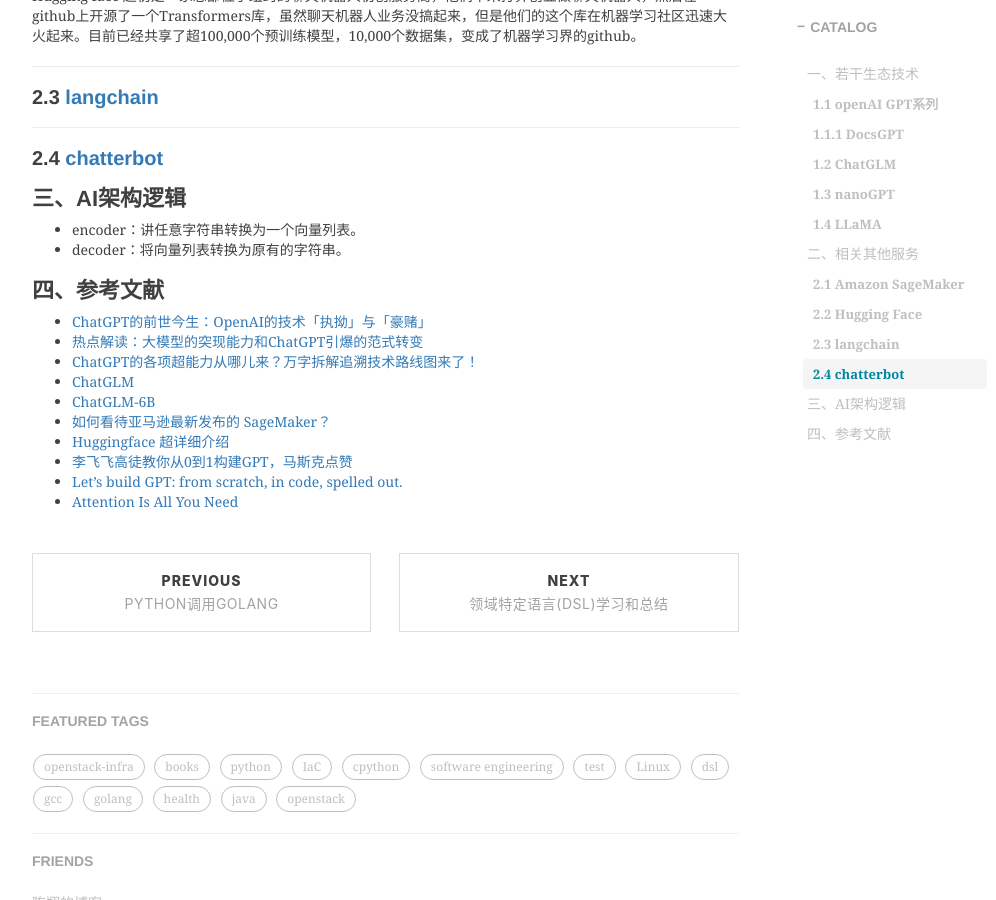
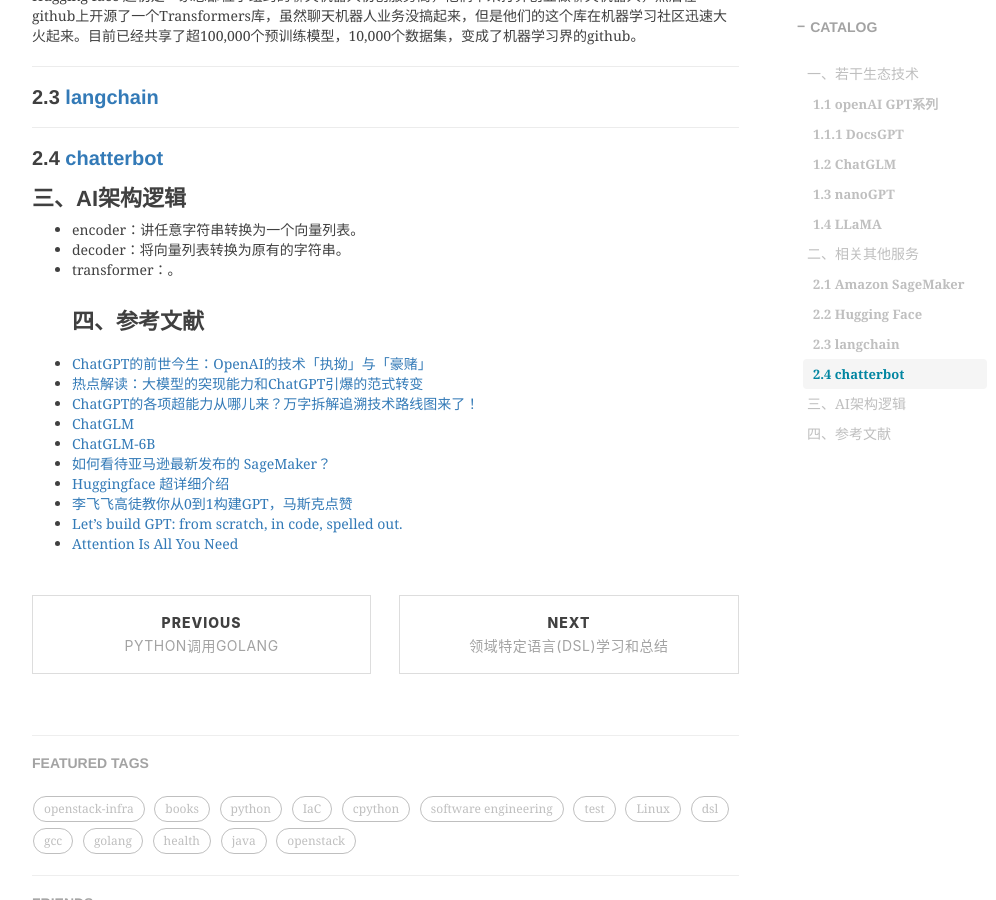
Before and after one commit to shihai1991/shihai1991.github.io, a Jekyll site: the page built from _posts/2023-02-16-openai生态调研.md, in a window 1280 px wide and 900 px high, scrolled down 2186 px. Shown: the whole window, without its empty margins (233-1229 px from the left). Built offline with Jekyll 4.4.1, drawn with Linux system fonts in a browser that asks for light colours; nearby versions of some CDN libraries; comment, search, counter and statistics services are not loaded.

Commit message:
Update 2023-02-16-openai生态调研.md

```diff
--- a/_posts/2023-02-16-openai生态调研.md
+++ b/_posts/2023-02-16-openai生态调研.md
@@ -44,14 +44,12 @@
 
 ## 2.3 [langchain](https://langchain.readthedocs.io/en/latest/)
 
-
 ## 2.4 [chatterbot](https://chatterbot.readthedocs.io/)
-
 
 # 三、AI架构逻辑
 - encoder：讲任意字符串转换为一个向量列表。
 - decoder：将向量列表转换为原有的字符串。
-
+- transformer：。
 # 四、参考文献
 - [ChatGPT的前世今生：OpenAI的技术「执拗」与「豪赌」](https://www.8btc.com/article/6805740)
 - [热点解读：大模型的突现能力和ChatGPT引爆的范式转变](https://mp.weixin.qq.com/s?__biz=MzA3MzI4MjgzMw==&mid=2650864784&idx=3&sn=fb8ad092ad32623af7ea822652cd14cc&chksm=84e538eeb392b1f8ff40fa10dc2c84b56904fed261ff15f97f36a1023f887807af62ea39bde7&scene=21#wechat_redirect)
```
